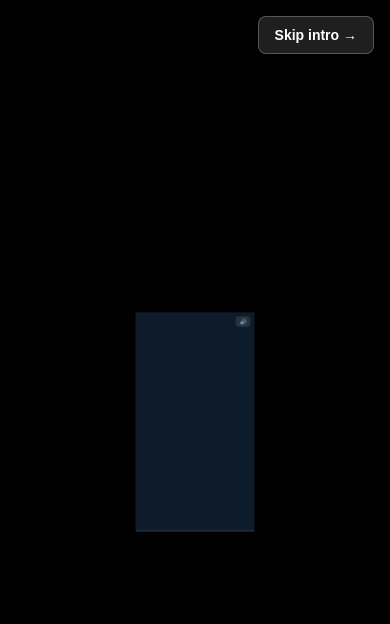
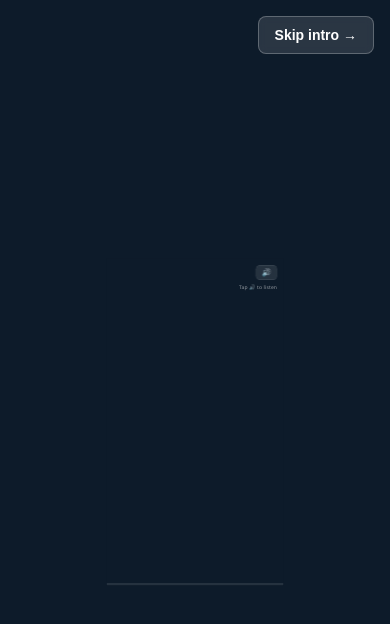
Before and after one commit to Ghana-Statistical-Service/Ghana-in-numbers, a Next.js app: page / in a window 390 px wide. Shown: the top 624 px of the page. Built offline with nearby package versions, Linux system fonts and the light colour scheme.

Commit message:
fixing mobile readiness

```diff
--- a/app/page.tsx
+++ b/app/page.tsx
@@ -1,5 +1,4 @@
-import Sidebar from "@/components/layout/Sidebar";
-import TopBar from "@/components/layout/TopBar";
+import DashboardShell from "@/components/layout/DashboardShell";
 import GovStatMessageModal from "@/components/home/GovStatMessageModal";
 import PromoSplash from "@/components/home/PromoSplash";
 import KPIStrip from "@/components/home/KPIStrip";
@@ -13,18 +12,14 @@ import DataStoryCard from "@/components/home/DataStoryCard";
 
 export default function Home() {
   return (
-    <div className="flex h-full overflow-hidden" style={{ background: "#EEF1F6" }}>
+    <>
       <PromoSplash />
       <GovStatMessageModal />
-      <Sidebar />
+      <DashboardShell>
+        <main className="flex-1 overflow-y-auto px-4 md:px-5 pt-4 pb-4 space-y-4">
 
-      <div className="flex flex-col flex-1 min-w-0 overflow-hidden">
-        <TopBar />
-
-        <main className="flex-1 overflow-y-auto px-5 pt-4 pb-4 space-y-4">
-
-          {/* Row 1: [Title + KPI Strip] | [Inflation Sparkline] */}
-          <div className="grid items-start gap-4" style={{ gridTemplateColumns: "1fr 246px" }}>
+          {/* Row 1: Title + KPI | Inflation Sparkline */}
+          <div className="grid gap-4 items-start md:grid-cols-[1fr_246px]">
             <div className="flex flex-col gap-3">
               <div>
                 <h1
@@ -58,15 +53,19 @@ export default function Home() {
                 </p>
               </div>
             </div>
-            <div style={{ marginTop: "-16px" }}>
+
+            {/* Inflation sparkline — stacks below on mobile, side panel on md+ */}
+            <div className="md:-mt-4">
               <InflationSparkline />
             </div>
           </div>
 
-          {/* Row 2: Map 60% | [GDP 70% + Sector 30% stacked] 40% — fixed 400px row */}
-          <div className="grid gap-4" style={{ gridTemplateColumns: "3fr 2fr", height: "400px" }}>
-            <ChoroplethMap />
-            <div className="flex flex-col gap-4 h-full">
+          {/* Row 2: Map | GDP + Sector stacked */}
+          <div className="grid gap-4 md:grid-cols-[3fr_2fr] md:h-[400px]">
+            <div className="min-h-[320px] md:min-h-0 md:h-full">
+              <ChoroplethMap />
+            </div>
+            <div className="flex flex-col gap-4 md:h-full">
               <div style={{ flex: 6, minHeight: 0 }}>
                 <GDPGrowthChart />
               </div>
@@ -77,7 +76,7 @@ export default function Home() {
           </div>
 
           {/* Row 3: Bottom cards */}
-          <div className="grid grid-cols-3 gap-4">
+          <div className="grid grid-cols-1 sm:grid-cols-2 lg:grid-cols-3 gap-4">
             <WhatsChangedCard />
             <MostSearchedCard />
             <DataStoryCard />
@@ -87,7 +86,7 @@ export default function Home() {
             Powered by StatsBank | © GSS
           </p>
         </main>
-      </div>
-    </div>
+      </DashboardShell>
+    </>
   );
 }
--- a/components/home/KPIStrip.tsx
+++ b/components/home/KPIStrip.tsx
@@ -52,7 +52,7 @@ const kpiCards = [
 
 export default function KPIStrip() {
   return (
-    <div className="grid grid-cols-5 gap-3">
+    <div className="grid grid-cols-2 sm:grid-cols-3 lg:grid-cols-5 gap-3">
       {kpiCards.map((card) => (
         <div
           key={card.label}
--- /dev/null
+++ b/components/layout/DashboardShell.tsx
@@ -0,0 +1,36 @@
+"use client";
+
+import { useState } from "react";
+import Sidebar from "./Sidebar";
+import TopBar from "./TopBar";
+
+export default function DashboardShell({ children }: { children: React.ReactNode }) {
+  const [sidebarOpen, setSidebarOpen] = useState(false);
+
+  return (
+    <div className="flex h-full overflow-hidden" style={{ background: "#EEF1F6" }}>
+      {/* Mobile backdrop */}
+      {sidebarOpen && (
+        <div
+          className="fixed inset-0 z-20 bg-black/50 lg:hidden"
+          onClick={() => setSidebarOpen(false)}
+        />
+      )}
+
+      {/* Sidebar: fixed overlay on mobile, static flex item on lg+ */}
+      <div
+        className={`fixed inset-y-0 left-0 z-30 transition-transform duration-300 ease-in-out lg:static lg:translate-x-0 ${
+          sidebarOpen ? "translate-x-0" : "-translate-x-full"
+        }`}
+      >
+        <Sidebar />
+      </div>
+
+      {/* Main area */}
+      <div className="flex flex-col flex-1 min-w-0 overflow-hidden">
+        <TopBar onMenuClick={() => setSidebarOpen((v) => !v)} />
+        {children}
+      </div>
+    </div>
+  );
+}
--- a/components/layout/TopBar.tsx
+++ b/components/layout/TopBar.tsx
@@ -1,30 +1,36 @@
 "use client";
 
-import { Home, Search, Share2, HelpCircle, ChevronDown } from "lucide-react";
+import { Menu, Home, Search, Share2, HelpCircle, ChevronDown } from "lucide-react";
 
-export default function TopBar() {
+export default function TopBar({ onMenuClick }: { onMenuClick?: () => void }) {
   return (
-    <header className="bg-white border-b border-gray-200 h-12 flex items-center px-5 gap-3 flex-shrink-0">
+    <header className="bg-white border-b border-gray-200 h-12 flex items-center px-4 gap-3 flex-shrink-0">
+      {/* Hamburger — mobile only */}
+      <button
+        onClick={onMenuClick}
+        className="lg:hidden w-8 h-8 flex items-center justify-center rounded-lg border border-gray-200 text-gray-500 hover:bg-gray-50 flex-shrink-0"
+      >
+        <Menu size={18} />
+      </button>
+
       {/* Breadcrumb */}
-      <nav className="flex items-center gap-2 text-sm text-gray-500 flex-1">
-        <Home size={15} className="text-gray-400" />
+      <nav className="flex items-center gap-1.5 text-sm text-gray-500 flex-1 min-w-0">
+        <Home size={15} className="text-gray-400 flex-shrink-0" />
         <span className="text-gray-300">/</span>
-        <span className="text-gray-500">Home</span>
-        <span className="text-gray-300">&gt;</span>
-        <span className="text-gray-700 font-medium">Overview</span>
+        <span className="hidden sm:inline text-gray-500">Home</span>
+        <span className="hidden sm:inline text-gray-300">&gt;</span>
+        <span className="text-gray-700 font-medium truncate">Overview</span>
       </nav>
 
       {/* Right Actions */}
-      <div className="flex items-center gap-2">
-        {/* Ghana selector */}
-        <button className="flex items-center gap-2 bg-white border border-gray-200 rounded-lg px-3 py-1.5 text-sm font-medium text-gray-700 hover:bg-gray-50 transition-colors">
+      <div className="flex items-center gap-2 flex-shrink-0">
+        <button className="hidden sm:flex items-center gap-2 bg-white border border-gray-200 rounded-lg px-3 py-1.5 text-sm font-medium text-gray-700 hover:bg-gray-50 transition-colors">
           <span className="text-base">🇬🇭</span>
           <span>Ghana</span>
           <ChevronDown size={14} className="text-gray-400" />
         </button>
 
-        {/* National selector */}
-        <button className="flex items-center gap-2 bg-white border border-gray-200 rounded-lg px-3 py-1.5 text-sm font-medium text-gray-700 hover:bg-gray-50 transition-colors">
+        <button className="hidden sm:flex items-center gap-2 bg-white border border-gray-200 rounded-lg px-3 py-1.5 text-sm font-medium text-gray-700 hover:bg-gray-50 transition-colors">
           <span
             className="w-4 h-4 rounded-sm flex-shrink-0 inline-block"
             style={{ background: "#17B8A6" }}
@@ -33,19 +39,19 @@ export default function TopBar() {
           <ChevronDown size={14} className="text-gray-400" />
         </button>
 
-        {/* Icon buttons */}
-        <button className="w-8 h-8 flex items-center justify-center rounded-lg border border-gray-200 text-gray-500 hover:bg-gray-50 transition-colors">
+        <button className="hidden sm:flex w-8 h-8 items-center justify-center rounded-lg border border-gray-200 text-gray-500 hover:bg-gray-50 transition-colors">
           <Search size={15} />
         </button>
-        <button className="w-8 h-8 flex items-center justify-center rounded-lg border border-gray-200 text-gray-500 hover:bg-gray-50 transition-colors">
+        <button className="hidden sm:flex w-8 h-8 items-center justify-center rounded-lg border border-gray-200 text-gray-500 hover:bg-gray-50 transition-colors">
           <Share2 size={15} />
         </button>
+
         <button
           className="flex items-center gap-1.5 px-3 py-1.5 rounded-lg text-sm font-medium text-white transition-colors"
           style={{ background: "var(--primary)" }}
         >
           <HelpCircle size={14} />
-          Help
+          <span className="hidden sm:inline">Help</span>
         </button>
       </div>
     </header>
```
Also changed, not shown: public/promo.html (+20 -6 lines).
